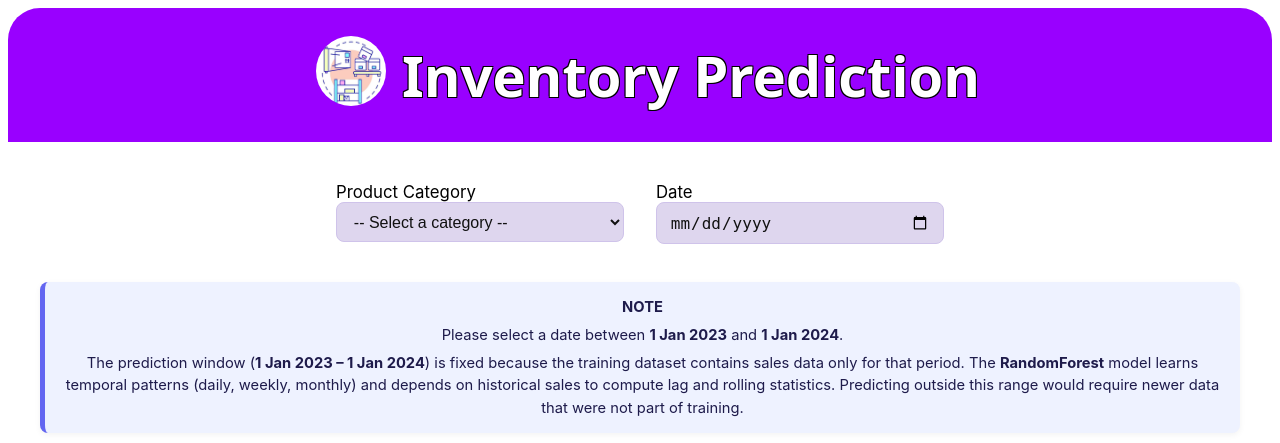
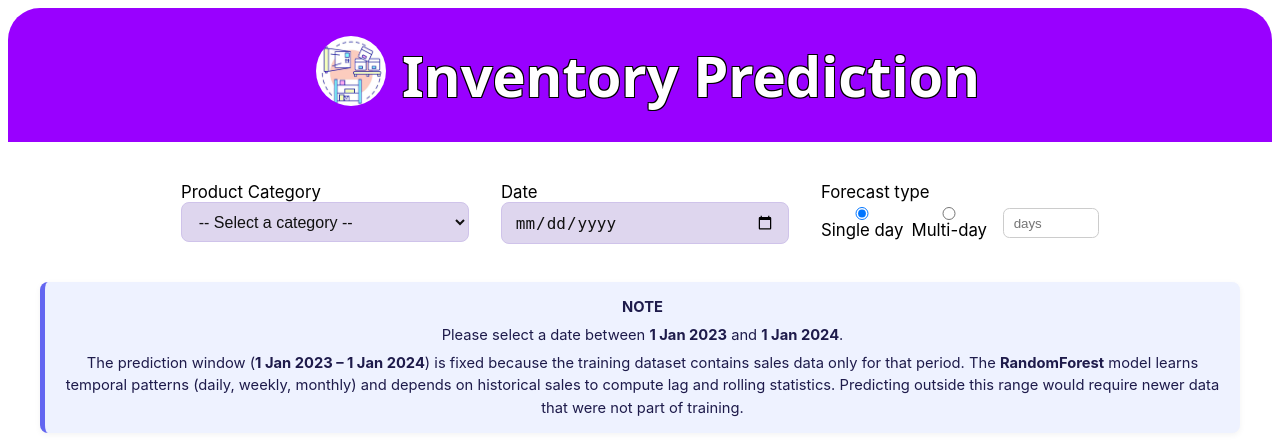
Before and after one commit to siddrs/retail-forecast-api, a Flask app: page / in a window 1280 px wide. Shown: the top 443 px of the page. Run offline with Flask 3, Linux system fonts and the light colour scheme; parts of the project's set-up code (start-up, migrations or seed data) failed here and were passed over.

Commit message:
added multi-day forecasting option

```diff
--- a/app.py
+++ b/app.py
@@ -35,6 +35,73 @@ def get_info():
         "categories": VALID_CATEGORIES
     })
 
+@app.route("/predict", methods=["POST"])
+def predict():
+    data = request.get_json()
+    if not data:
+        return jsonify({"error": "No JSON data provided"}), 400
+
+    product = data.get("product_category")
+    date = data.get("date")
+    n_days = int(data.get("n_days", 1)) if data.get("n_days") is not None else 1
+
+    if not product:
+        return jsonify({"error": "Missing product_category"}), 400
+    if not date:
+        return jsonify({"error": "Missing date"}), 400
+    if n_days <= 0 or n_days > 365:
+        return jsonify({"error": "n_days must be between 1 and 365"}), 400
+
+    if product not in VALID_CATEGORIES:
+        return jsonify({
+            "error": f"Invalid category '{product}'. Valid: {', '.join(VALID_CATEGORIES)}"
+        }), 400
+
+    try:
+        start_date = pd.to_datetime(date)
+    except Exception as e:
+        return jsonify({"error": f"Invalid date format: {str(e)}"}), 400
+
+    end_date = start_date + pd.Timedelta(days=n_days - 1)
+    if not (MIN_DATE <= start_date <= MAX_DATE) or not (MIN_DATE <= end_date <= MAX_DATE):
+        return jsonify({
+            "error": f"Date range out of valid bounds. Valid: {MIN_DATE.strftime('%Y-%m-%d')} to {MAX_DATE.strftime('%Y-%m-%d')}"
+        }), 400
+
+    # Build feature rows for each date
+    rows = []
+    try:
+        for offset in range(n_days):
+            d = (start_date + pd.Timedelta(days=offset)).strftime("%Y-%m-%d")
+            feats = build_features(daily, product, d)
+            rows.append(feats)
+    except ValueError as e:
+        return jsonify({"error": str(e)}), 400
+    except Exception as e:
+        return jsonify({"error": f"Feature building failed: {str(e)}"}), 500
+
+    try:
+        X = pd.DataFrame(rows)[FEATURES]
+        pred_log = model.predict(X)  # array length == n_days
+        pred_qtys = np.expm1(pred_log)  # inverse of log1p
+        preds_out = []
+        for i in range(n_days):
+            dt = (start_date + pd.Timedelta(days=i)).strftime("%Y-%m-%d")
+            preds_out.append({
+                "date": dt,
+                "predicted_quantity": round(float(pred_qtys[i]), 2)
+            })
+
+        return jsonify({
+            "product_category": product,
+            "start_date": start_date.strftime("%Y-%m-%d"),
+            "n_days": n_days,
+            "predictions": preds_out
+        })
+    except Exception as e:
+        return jsonify({"error": f"Prediction failed: {str(e)}"}), 500
+
+"""
 @app.route("/predict", methods=["POST"])
 def predict():
     data = request.get_json()
@@ -88,6 +155,7 @@ def predict():
         })
     except Exception as e:
         return jsonify({"error": f"Prediction failed: {str(e)}"}), 500
+"""
 
 if __name__ == "__main__":
     port = int(os.environ.get("PORT", 8080))
--- a/templates/index.html
+++ b/templates/index.html
@@ -41,8 +41,16 @@
       </label>
 
       <label>Date
-        <!-- remove hardcoded min/max so backend decides validity -->
         <input id="date" name="date" type="date" />
+      </label>
+
+      <label style="display:flex;flex-direction:column;">
+        Forecast type
+        <div style="display:flex;gap:.5rem;align-items:center;margin-top:.3rem;">
+          <label><input type="radio" name="mode" value="single" checked /> Single day</label>
+          <label><input type="radio" name="mode" value="multi" /> Multi-day</label>
+          <input id="nDays" type="number" min="2" max="365" placeholder="days" style="width:6rem;padding:.4rem .6rem;border-radius:.4rem;background:#fff;border:1px solid #ccc;margin-left:.5rem;" />
+        </div>
       </label>
     </div>
 
@@ -103,7 +111,6 @@
     }
 
     async function requestPrediction(category, date) {
-      // POST JSON { product_category, date } as your Flask backend expects
       const payload = { product_category: category, date: date };
       const resp = await fetch(predictEndpoint, {
         method: 'POST',
@@ -117,32 +124,64 @@
     btn.addEventListener('click', async () => {
       const category = categoryEl.value.trim();
       const date = dateEl.value;
+      const mode = document.querySelector('input[name="mode"]:checked').value;
+      const nDaysEl = document.getElementById('nDays');
+      const nDays = mode === 'multi' ? parseInt(nDaysEl.value || "0", 10) : 1;
 
       if (!category) { show('Select a category.', 'err'); return; }
       if (!date) { show('Select a date.', 'err'); return; }
+      if (mode === 'multi' && (!nDays || nDays < 2)) { show('Enter N days (>=2) for multi-day.', 'err'); return; }
 
       btn.disabled = true;
       show('Requesting prediction...');
 
       try {
-        const res = await requestPrediction(category, date);
+        const payload = { product_category: category, date: date };
+        if (nDays && nDays > 1) payload.n_days = nDays;
 
-        if (!res.ok) {
-          // Prefer server-provided error message. Many Flask APIs return { "error": "..." }.
-          const msg = (res.body && (res.body.error || res.body.message)) || `Server error ${res.status}`;
-          // Normalize common phrase.
+        const resp = await fetch(predictEndpoint, {
+          method: 'POST',
+          headers: { 'Content-Type': 'application/json' },
+          body: JSON.stringify(payload),
+        });
+        const json = await resp.json().catch(() => ({}));
+
+        if (!resp.ok) {
+          const msg = (json && (json.error || json.message)) || `Server error ${resp.status}`;
           if (/out of range/i.test(msg)) {
             show('Date out of range.', 'err');
           } else {
             show(msg, 'err');
           }
         } else {
-          // Success path. Expecting { predicted_quantity: <number> }.
-          const body = res.body || {};
-          if (body.predicted_quantity !== undefined) {
+          const body = json || {};
+          if (body.predictions && Array.isArray(body.predictions)) {
+            // render list
+            out.innerHTML = '';
+            const container = document.createElement('div');
+            container.className = 'ok';
+            const title = document.createElement('div');
+            title.style.fontWeight = '600';
+            title.style.marginBottom = '6px';
+            title.textContent = `Predictions for ${body.product_category} from ${body.start_date} (${body.n_days} day(s))`;
+            container.appendChild(title);
+
+            const list = document.createElement('div');
+            list.style.textAlign = 'left';
+            list.style.maxHeight = '260px';
+            list.style.overflow = 'auto';
+            list.style.marginTop = '6px';
+            body.predictions.forEach(p => {
+              const row = document.createElement('div');
+              row.textContent = `${p.date}: ${p.predicted_quantity}`;
+              row.style.padding = '4px 0';
+              list.appendChild(row);
+            });
+            container.appendChild(list);
+            out.appendChild(container);
+          } else if (body.predicted_quantity !== undefined) {
             show(`Predicted quantity: ${body.predicted_quantity}`, 'ok');
           } else {
-            // If backend returns the valid range instead, report that.
             show('Unexpected response from server: ' + JSON.stringify(body), 'err');
           }
         }
@@ -152,6 +191,7 @@
         btn.disabled = false;
       }
     });
+
   </script>
 </body>
 </html>
```
